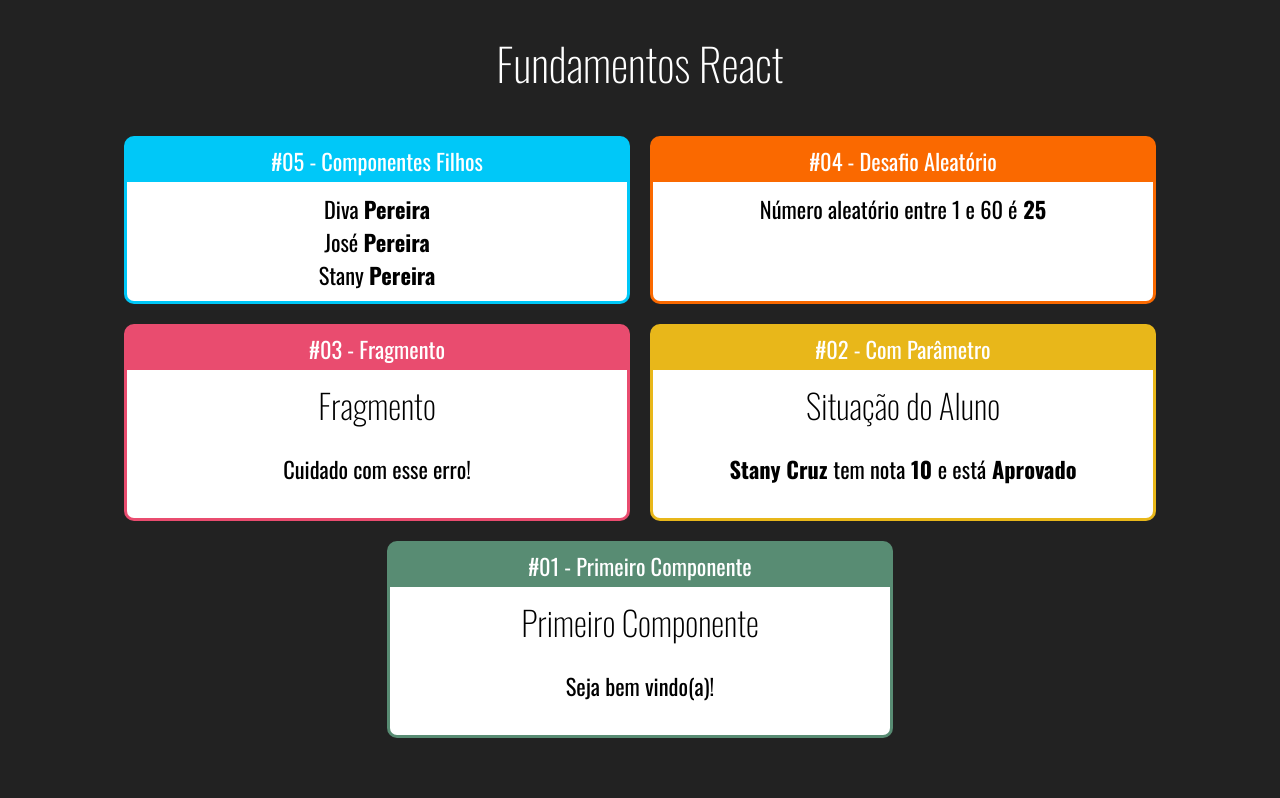
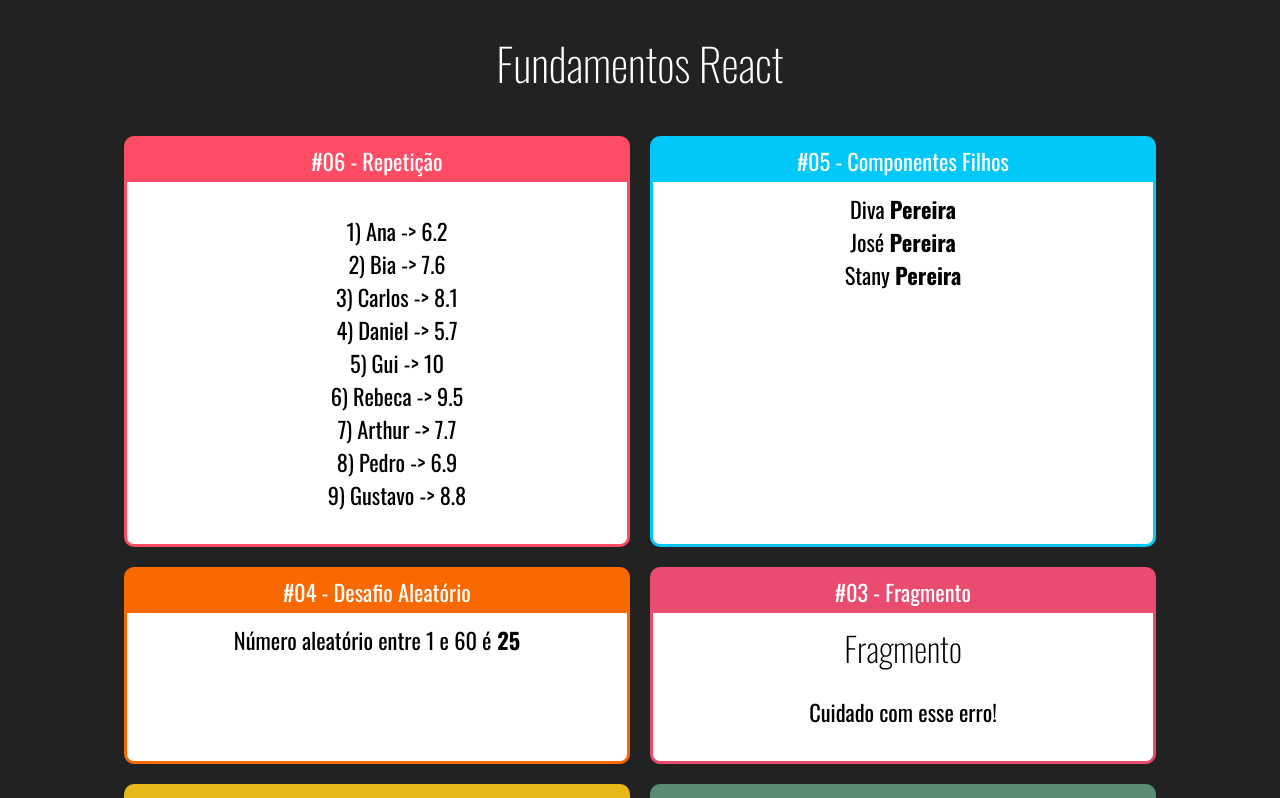
Before and after one commit to stanycruz/curso-react, a React (Create React App) app: page / in a window 1280 px wide. Shown: the top 798 px of the page. Built offline with nearby package versions, Linux system fonts and the light colour scheme.

Commit message:
Repetição

```diff
--- a/src/App.jsx
+++ b/src/App.jsx
@@ -1,6 +1,7 @@
 import './App.css'
 import React from 'react'
 
+import ListaAlunos from './components/repeticao/ListaAlunos'
 import Familia from './components/basicos/Familia'
 import FamiliaMembro from './components/basicos/FamiliaMembro'
 import Card from './components/layout/Card'
@@ -14,6 +15,10 @@
         <h1>Fundamentos React</h1>
 
         <div className="Cards">
+            <Card titulo="#06 - Repetição" color="#FF4C65">
+                <ListaAlunos></ListaAlunos>
+            </Card>
+
             <Card titulo="#05 - Componentes Filhos" color="#00C8F8">
                 <Familia sobrenome="Pereira">
                     <FamiliaMembro nome="Diva" />
--- /dev/null
+++ b/src/components/repeticao/ListaAlunos.jsx
@@ -0,0 +1,20 @@
+import React from 'react'
+import alunos from '../../data/alunos'
+
+export default props => {
+    const alunosList = alunos.map(aluno => {
+        return (
+            <li key={aluno.id}>
+                {aluno.id}) {aluno.nome} -> {aluno.nota}
+            </li>
+        )
+    })
+
+    return (
+        <div>
+            <ul style={{ listStyle: 'none' }}>
+                {alunosList}
+            </ul>
+        </div>
+    )
+}
--- /dev/null
+++ b/src/data/alunos.js
@@ -0,0 +1,11 @@
+export default [
+    { id: 1, nome: 'Ana', nota: 6.2 },
+    { id: 2, nome: 'Bia', nota: 7.6 },
+    { id: 3, nome: 'Carlos', nota: 8.1 },
+    { id: 4, nome: 'Daniel', nota: 5.7 },
+    { id: 5, nome: 'Gui', nota: 10.0 },
+    { id: 6, nome: 'Rebeca', nota: 9.5 },
+    { id: 7, nome: 'Arthur', nota: 7.7 },
+    { id: 8, nome: 'Pedro', nota: 6.9 },
+    { id: 9, nome: 'Gustavo', nota: 8.8 },
+]
```
